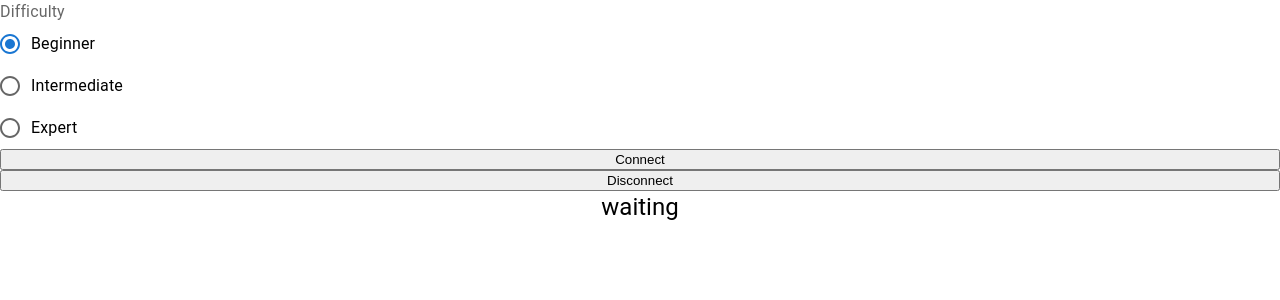
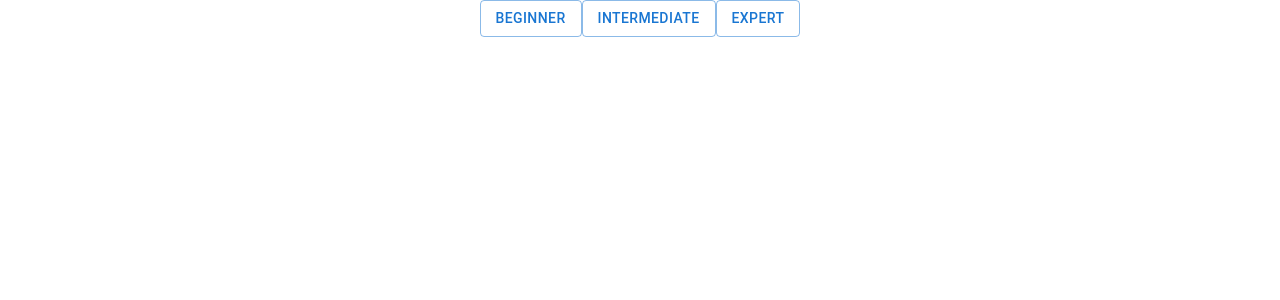
Before and after one commit to cynicade/react-redux-minesweeper, a React (Create React App) app: page / in a window 1280 px wide. Shown: the top 300 px of the page. Built offline with nearby package versions, Linux system fonts and the light colour scheme.

Commit message:
difficulty setting refarctor and fixed flagging bug

```diff
--- a/src/App.tsx
+++ b/src/App.tsx
@@ -1,56 +1,48 @@
 import React from "react";
 
 import { useAppSelector, useAppDispatch } from "./app/hooks";
-import { gameActions } from "./app/gameSlice";
+import { gameActions, selectGameDifficulty } from "./app/gameSlice";
 import { Grid } from "./components/grid/Grid";
-import Radio from "@mui/material/Radio";
-import RadioGroup from "@mui/material/RadioGroup";
-import FormControlLabel from "@mui/material/FormControlLabel";
-import FormControl from "@mui/material/FormControl";
-import FormLabel from "@mui/material/FormLabel";
 import "./App.css";
 import { Difficulty } from "./app/Grid";
+import { Button, Container, Grid as Flex } from "@mui/material";
+import { Settings } from "./components/settings/Settings";
 
-function App() {
-  const [diff, setDiff] = React.useState<string>("beginner");
+const App: React.FC = (): JSX.Element => {
   const dispatch = useAppDispatch();
+  const diff: Difficulty | null = useAppSelector(selectGameDifficulty);
+
+  if (diff === null) return <Settings />;
 
   return (
-    <div style={{ display: "flex", flexDirection: "column" }}>
-      <FormControl>
-        <FormLabel id="demo-radio-buttons-group-label">Difficulty</FormLabel>
-        <RadioGroup
-          aria-labelledby="demo-radio-buttons-group-label"
-          name="radio-buttons-group"
-          value={diff}
-          onChange={(e) => setDiff(e.target.value)}
-        >
-          <FormControlLabel
-            value="beginner"
-            control={<Radio />}
-            label="Beginner"
-          />
-          <FormControlLabel
-            value="intermediate"
-            control={<Radio />}
-            label="Intermediate"
-          />
-          <FormControlLabel value="expert" control={<Radio />} label="Expert" />
-        </RadioGroup>
-      </FormControl>
-      <button
+    <Container maxWidth="lg">
+      <Flex container flexDirection="row">
+        <Flex item>
+          <Button
+            variant="contained"
             onClick={() =>
               dispatch(gameActions.startConnecting({ difficulty: diff }))
             }
           >
             Connect
-      </button>
-      <button onClick={() => dispatch(gameActions.terminateConnection())}>
+          </Button>
+        </Flex>
+        <Flex item>
+          <Button
+            variant="contained"
+            onClick={() => dispatch(gameActions.terminateConnection())}
+          >
             Disconnect
-      </button>
+          </Button>
+        </Flex>
+      </Flex>
+      <Flex container justifyContent="center" alignItems="center">
+        <Flex item>
           <Grid />
-    </div>
+        </Flex>
+      </Flex>
+    </Container>
   );
-}
+};
 
 export default App;
--- a/src/app/gameSlice.ts
+++ b/src/app/gameSlice.ts
@@ -1,12 +1,12 @@
 import { createSlice, PayloadAction } from "@reduxjs/toolkit";
-import { Cell, Grid } from "./Grid";
+import { Cell, Difficulty, Grid } from "./Grid";
 import { RootState } from "./store";
 
 export interface GameState {
   connectionStatus: "waiting" | "connecting" | "connection established";
   grid: Grid | null;
   gameStatus: "loss" | "win" | "in progress" | null;
-  difficulty: string;
+  difficulty: Difficulty | null;
   openedCellCount: number | null;
   flaggedCellCount: number | null;
 }
@@ -15,7 +15,7 @@ const initialState: GameState = {
   connectionStatus: "waiting",
   grid: null,
   gameStatus: null,
-  difficulty: "beginner",
+  difficulty: null,
   openedCellCount: null,
   flaggedCellCount: null,
 };
@@ -27,7 +27,7 @@ export const gameSlice = createSlice({
     startConnecting: (
       state,
       action: PayloadAction<{
-        difficulty: string;
+        difficulty: Difficulty;
       }>
     ) => {
       state.connectionStatus = "connecting";
@@ -45,6 +45,14 @@ export const gameSlice = createSlice({
       state.openedCellCount = 0;
       state.flaggedCellCount = 0;
     },
+    selectDifficulty: (
+      state,
+      action: PayloadAction<{
+        difficulty: Difficulty;
+      }>
+    ) => {
+      state.difficulty = action.payload.difficulty;
+    },
     openCell: (state, action: PayloadAction<{ x: number; y: number }>) => {
       if (state.grid && state.grid.cells) {
         const x = action.payload.x;
@@ -61,8 +69,12 @@ export const gameSlice = createSlice({
               ) {
                 if (!state.grid.cells[j][i].open) {
                   state.grid.cells[j][i].open = true;
-                  if (state.openedCellCount) state.openedCellCount += 1;
-                  if (state.flaggedCellCount && state.grid.cells[y][x].flag)
+                  if (state.openedCellCount !== null)
+                    state.openedCellCount += 1;
+                  if (
+                    state.flaggedCellCount !== null &&
+                    state.grid.cells[y][x].flag
+                  )
                     state.flaggedCellCount -= 1;
                   if (state.grid.cells[j][i].counter === 0)
                     openCellsAround(j, i);
@@ -73,15 +85,15 @@ export const gameSlice = createSlice({
         };
 
         state.grid.cells[y][x].open = true;
-        if (state.openedCellCount) state.openedCellCount += 1;
-        if (state.flaggedCellCount && state.grid.cells[y][x].flag)
+        if (state.openedCellCount !== null) state.openedCellCount += 1;
+        if (state.flaggedCellCount !== null && state.grid.cells[y][x].flag)
           state.flaggedCellCount -= 1;
 
         if (state.grid.cells[y][x].mine) state.gameStatus = "loss";
         if (state.grid.cells[y][x].counter === 0) {
           openCellsAround(y, x);
         }
-        if (state.flaggedCellCount && state.openedCellCount)
+        if (state.flaggedCellCount !== null && state.openedCellCount !== null)
           if (
             state.openedCellCount ===
               state.grid.sizeX * state.grid.sizeY - state.flaggedCellCount &&
@@ -94,7 +106,11 @@ export const gameSlice = createSlice({
       if (state.grid && state.grid.cells) {
         state.grid.cells[action.payload.y][action.payload.x].flag =
           !state.grid.cells[action.payload.y][action.payload.x].flag;
-        if (state.flaggedCellCount && state.openedCellCount)
+        if (state.flaggedCellCount !== null)
+          state.grid.cells[action.payload.y][action.payload.x].flag
+            ? state.flaggedCellCount++
+            : state.flaggedCellCount--;
+        if (state.flaggedCellCount !== null && state.openedCellCount !== null)
           if (
             state.openedCellCount ===
               state.grid.sizeX * state.grid.sizeY - state.flaggedCellCount &&
@@ -112,5 +128,6 @@ export const selectGrid = (state: RootState) => state.game.grid;
 export const selectCells = (state: RootState) =>
   state.game.grid ? state.game.grid.cells : null;
 export const selectGameState = (state: RootState) => state.game.gameStatus;
+export const selectGameDifficulty = (state: RootState) => state.game.difficulty;
 export const gameActions = gameSlice.actions;
 export default gameSlice.reducer;
--- a/src/components/grid/Grid.tsx
+++ b/src/components/grid/Grid.tsx
@@ -42,7 +42,7 @@ export const Grid: React.FC = (): JSX.Element => {
           {connection}
         </Typography>
         <Typography variant="h1" textAlign="center">
-          GET FUCKED LOL
+          You lost
         </Typography>
       </div>
     );
@@ -53,7 +53,7 @@ export const Grid: React.FC = (): JSX.Element => {
           {connection}
         </Typography>
         <Typography variant="h1" textAlign="center">
-          NICE
+          You won
         </Typography>
       </div>
     );
--- /dev/null
+++ b/src/components/settings/Settings.tsx
@@ -0,0 +1,52 @@
+import { Button, Container, Grid } from "@mui/material";
+import React from "react";
+import { gameActions } from "../../app/gameSlice";
+import { useAppDispatch } from "../../app/hooks";
+
+export const Settings: React.FC = (): JSX.Element => {
+  const dispatch = useAppDispatch();
+
+  return (
+    <Container maxWidth="lg" sx={{ height: "100vh" }}>
+      <Grid
+        container
+        flexDirection="row"
+        justifyContent="center"
+        alignItems="center"
+      >
+        <Grid item>
+          <Button
+            variant="outlined"
+            onClick={() =>
+              dispatch(gameActions.selectDifficulty({ difficulty: "beginner" }))
+            }
+          >
+            Beginner
+          </Button>
+        </Grid>
+        <Grid item>
+          <Button
+            variant="outlined"
+            onClick={() =>
+              dispatch(
+                gameActions.selectDifficulty({ difficulty: "intermediate" })
+              )
+            }
+          >
+            Intermediate
+          </Button>
+        </Grid>
+        <Grid item>
+          <Button
+            variant="outlined"
+            onClick={() =>
+              dispatch(gameActions.selectDifficulty({ difficulty: "expert" }))
+            }
+          >
+            Expert
+          </Button>
+        </Grid>
+      </Grid>
+    </Container>
+  );
+};
```
Lines whose indentation alone changed are shown as unchanged.
